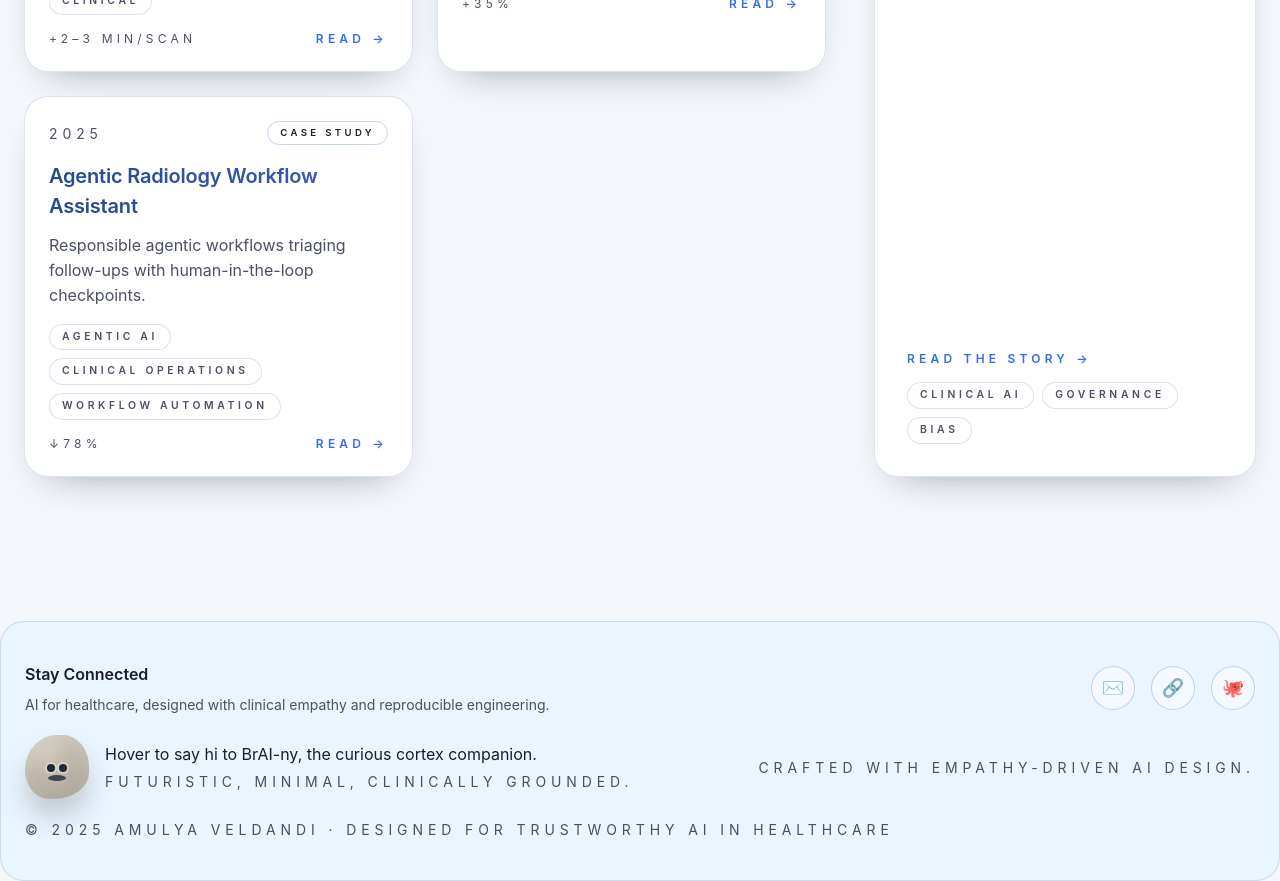
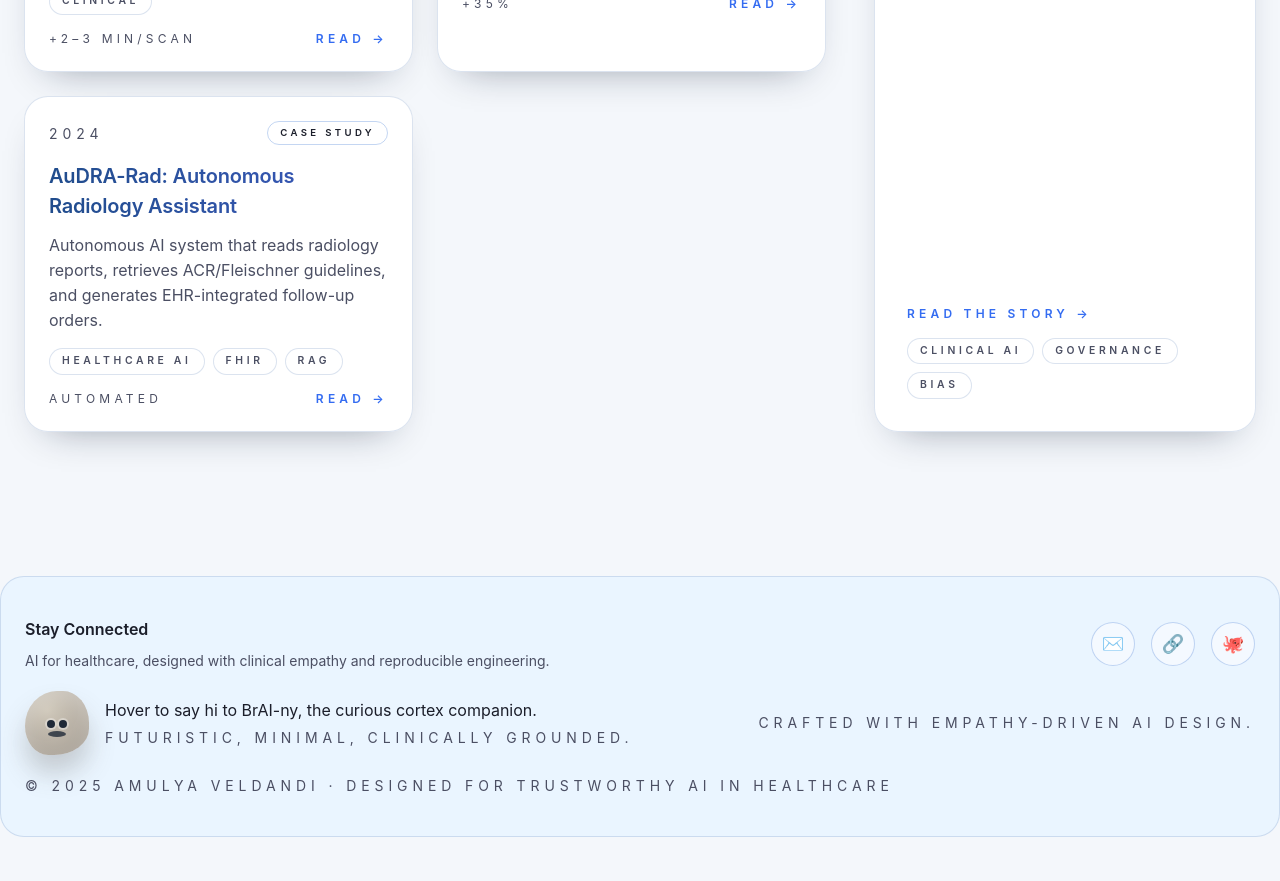
Before and after one commit to AmulyaVeldandi/amulyaveldandi.github.io, a Next.js app in the folder my-app/: page / in a window 1280 px wide. Shown: the part 1600-2481 px from the top of the page. After the commit the page ends 2437 px from the top, so only its background shows below. Built offline with nearby package versions, Linux system fonts and the light colour scheme.

Commit message:
Align projects and case studies

```diff
--- a/my-app/data/projects.ts
+++ b/my-app/data/projects.ts
@@ -28,8 +28,8 @@ export const projects: Project[] = [
       { label: "Manual Contouring", value: "↓80%", variant: "decrease" },
     ]),
     featured: true,
-    github: "https://github.com/amulyaveldandi",
-    demo: "https://github.com/amulyaveldandi",
+    github: "https://github.com/AmulyaVeldandi",
+    demo: "https://github.com/AmulyaVeldandi",
     caseStudySlug: "ct-throughput-optimizer",
     published: "2024-05-20",
   },
@@ -53,7 +53,7 @@ export const projects: Project[] = [
       { label: "ROI Prep Time", value: "↓90%", variant: "decrease" },
     ]),
     featured: true,
-    github: "https://github.com/amulyaveldandi",
+    github: "https://github.com/AmulyaVeldandi",
     caseStudySlug: "sq-mri-cdss",
     published: "2024-02-28",
   },
@@ -76,34 +76,57 @@ export const projects: Project[] = [
       { label: "Dice Score", value: "0.91 multimodal", variant: "increase" },
       { label: "Report Turnaround", value: "↓14 hr", variant: "decrease" },
     ]),
-    github: "https://github.com/amulyaveldandi",
-    demo: "https://github.com/amulyaveldandi",
+    github: "https://github.com/AmulyaVeldandi",
+    demo: "https://github.com/AmulyaVeldandi",
     published: "2023-11-12",
   },
   {
-    slug: "agentic-radiology-assistant",
-    title: "Agentic Radiology Workflow Assistant",
+    slug: "audra-rad",
+    title: "AuDRA-Rad: Autonomous Radiology Assistant",
     summary:
-      "Responsible agentic workflows triaging follow-ups with human-in-the-loop checkpoints.",
+      "Autonomous AI system that reads radiology reports, retrieves ACR/Fleischner guidelines, and generates EHR-integrated follow-up orders.",
     description:
-      "Retrieval and governance agents compile cohorts, reconcile reports, and surface drift with audit-ready rationales.",
+      "Built on AWS infrastructure with NVIDIA NIM, the system parses FHIR-compliant reports, retrieves embedded guidelines via semantic search, and generates recommendations with clinical validators.",
     tags: [
-      tag("Agentic AI", "AI"),
-      tag("Clinical Operations", "Clinical"),
-      tag("Workflow Automation", "Ops"),
+      tag("Healthcare AI", "AI"),
+      tag("FHIR", "Clinical"),
+      tag("RAG", "AI"),
     ],
-    coverImage: "/case-studies/neuro-detail.svg",
-    coverAlt: "Agentic workflow detail illustration",
-    techStack: ["LangChain", "OpenAI", "Supabase", "FastAPI"],
+    coverImage: "/case-studies/audra-hero.svg",
+    coverAlt: "AuDRA-Rad autonomous radiology workflow",
+    techStack: ["AWS EKS", "NVIDIA NIM", "FastAPI", "OpenSearch", "Docker", "Kubernetes"],
     metrics: metrics([
-      { label: "Follow-up Turnaround", value: "↓78%", variant: "decrease" },
-      { label: "Escalation Accuracy", value: "+30%", variant: "increase" },
+      { label: "Guideline Retrieval", value: "Automated", variant: "increase" },
+      { label: "EHR Integration", value: "Direct", variant: "increase" },
     ]),
     featured: true,
-    github: "https://github.com/amulyaveldandi",
-    demo: "https://github.com/amulyaveldandi",
-    caseStudySlug: "agentic-radiology-assistant",
-    published: "2025-01-05",
+    github: "https://github.com/AmulyaVeldandi/AuDRA-Rad",
+    caseStudySlug: "audra-rad",
+    published: "2024-11-01",
+  },
+  {
+    slug: "calm-companion",
+    title: "CalmCompanion: AI Support for Alzheimer's Care",
+    summary:
+      "Voice-first AI system providing empathetic support and smart-home automation for Alzheimer's patients and caregivers.",
+    description:
+      "Progressive web app with push-to-talk interface, AWS Bedrock-powered reasoning, emotion analysis, and optional smart-home integrations for calming environments.",
+    tags: [
+      tag("Healthcare AI", "AI"),
+      tag("Voice AI", "Product"),
+      tag("Caregiving", "Clinical"),
+    ],
+    coverImage: "/case-studies/calm-hero.svg",
+    coverAlt: "CalmCompanion AI care assistant",
+    techStack: ["Python", "AWS Bedrock", "FastAPI", "Streamlit", "DynamoDB"],
+    metrics: metrics([
+      { label: "Patient Agitation", value: "80%+ addressed", variant: "increase" },
+      { label: "Caregiver Support", value: "Real-time insights", variant: "increase" },
+    ]),
+    featured: true,
+    github: "https://github.com/AmulyaVeldandi/CalmCompanion",
+    caseStudySlug: "calm-companion",
+    published: "2024-09-15",
   },
   {
     slug: "imputeagent-llm-imputation",
@@ -124,7 +147,7 @@ export const projects: Project[] = [
       { label: "Model AUC", value: "+10%", variant: "increase" },
       { label: "Imputation Scenarios", value: "MCAR, MAR, MNAR", variant: "increase" },
     ]),
-    github: "https://github.com/amulyaveldandi",
+    github: "https://github.com/AmulyaVeldandi",
     published: "2025-08-01",
   },
   {
@@ -146,7 +169,7 @@ export const projects: Project[] = [
       { label: "Manual Time", value: "↓60%", variant: "decrease" },
       { label: "Workflow Efficiency", value: "+45%", variant: "increase" },
     ]),
-    github: "https://github.com/amulyaveldandi",
+    github: "https://github.com/AmulyaVeldandi",
     published: "2024-07-01",
   },
   {
@@ -168,7 +191,7 @@ export const projects: Project[] = [
       { label: "Label Accuracy", value: "+12%", variant: "increase" },
       { label: "Reports Analyzed", value: "220,000+", variant: "increase" },
     ]),
-    github: "https://github.com/amulyaveldandi",
+    github: "https://github.com/AmulyaVeldandi",
     published: "2024-04-01",
   },
   {
@@ -190,7 +213,7 @@ export const projects: Project[] = [
       { label: "Patients Analyzed", value: "12,500", variant: "increase" },
       { label: "Statistical Significance", value: "p < 0.05", variant: "increase" },
     ]),
-    github: "https://github.com/amulyaveldandi",
+    github: "https://github.com/AmulyaVeldandi",
     published: "2023-12-01",
   },
   {
@@ -212,7 +235,7 @@ export const projects: Project[] = [
       { label: "Drug Profiles", value: "3,500", variant: "increase" },
       { label: "Prediction Accuracy", value: "0.98", variant: "increase" },
     ]),
-    github: "https://github.com/amulyaveldandi",
+    github: "https://github.com/AmulyaVeldandi",
     published: "2023-04-01",
   },
 ];
```
Also changed, not shown: my-app/data/work/caseStudies.ts (+3 -88 lines).
